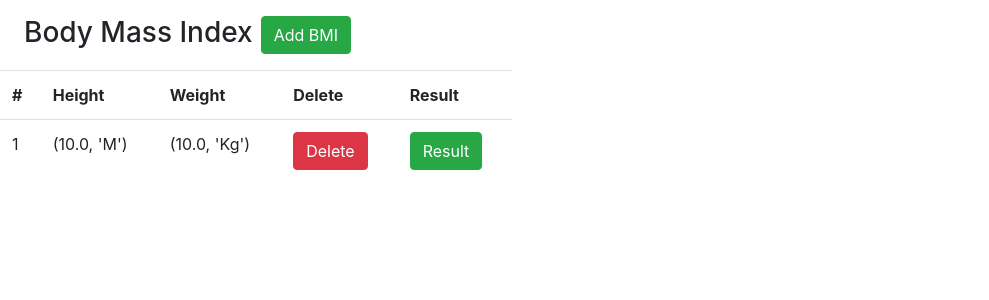
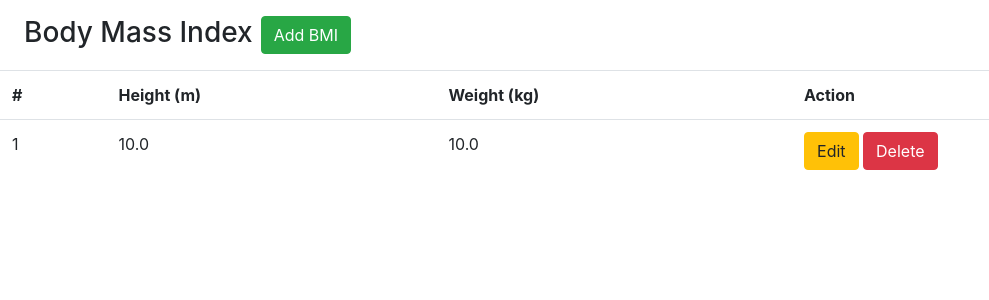
Before and after one commit to AdCur/hdip-web-project, a Flask app: page /bmi in a window 1280 px wide. Shown: the part 68-368 px from the top of the page, without its empty margins (0-989 px from the left). Run offline with Flask 2, Linux system fonts and the light colour scheme; tables that the repository leaves empty hold one stand-in row (values such as "Sample post").

Commit message:
image added and styling

```diff
--- a/application/templates/bmi.html
+++ b/application/templates/bmi.html
@@ -1,5 +1,6 @@
 {% extends 'base.html' %}
 <!-- start of main content -->
+
 {% block content %}
 <div class="row ml-4 mt-2 mb-2">
     <h3 class="mt-2">Body Mass Index</h3>
@@ -19,32 +20,73 @@
 {% endif %}
 {% endwith %}
 <!-- table -->
-<table class="table" style="width: 40%">
+<table class="table">
     <tr>
         <th>#</th>
-        <th>Height</th>
-        <th>Weight</th>
-        <th>Delete</th>
-        <th>Result</th>
+        <th>Height (m)</th>
+        <th>Weight (kg)</th>
+        <th>Action</th>
     </tr>
     <!-- for loop to retreive all coins from the database -->
     {% for row in bmi %}
     <tr>
         <td>{{row.id}}</td>
-        <td>{{row.height,'M'}}</td>
-        <td>{{row.weight,'Kg'}}</td>
+        <td>{{row.height}}</td>
+        <td>{{row.weight}}</td>
         <td>
+            <!-- url for editing each bmi by id -->
+            <a href="/update-bmi" class="btn btn-warning btn-xs" data-toggle="modal"
+                data-target="#modaledit{{row.id}}">Edit</a>
             <!-- url for deleting each bmi by id -->
-            <a href="/delete-Bmi/{{row.id}}" class="btn btn-danger btn-xs"
+            <a href="/delete-bmi/{{row.id}}" class="btn btn-danger btn-xs"
                 onclick="return confirm('Are you sure you want to delete this bmi?')">Delete</a>
         </td>
-        <td>
-            <a href="/gen-visual/{{row.id}}" class="btn btn-success btn xs">Result</a>
-
-        </td>
     </tr>
+    <!-- modal to edit bmi -->
+    <div id="modaledit{{row.id}}" class="modal fade" role="dialog">
+        <div class="modal-dialog" role="document">
+            <div class="modal-content">
+                <div class="modal-header">
+                    <h5 class="modal-title">Edit BMI</h5>
+                    <button type="button" class="close" data-dismiss="modal" aria-label="Close">
+                        <span aria-hidden="true">&times;</span>
+                    </button>
+                </div>
+                <div class="modal-body">
+                    <form action="{{url_for('update_bmi')}}" method="POST">
+                        <div class="form-group">
+                            <label>#</label>
+                            <input type="text" class="form-control" name="id" value="{{row.id}}">
+                        </div>
+                        <div class="form-group">
+                            <label>Height:</label>
+                            <input type="text" class="form-control" name="height" value="{{row.height}}">
+                        </div>
+                        <div class="form-group">
+                            <label>Weight:</label>
+                            <input type="text" class="form-control" name="weight" value="{{row.weight}}">
+                        </div>
+                        <div class="form-group">
+                            <button type="submit" class="btn btn-primary">Edit BMI</button>
+                        </div>
+                    </form>
+                </div>
+                <div class="modal-footer">
+                    <button type="button" class="btn btn-secondary" data-dismiss="modal">Close</button>
+                </div>
+            </div>
+        </div>
+    </div>
     {% endfor %}
 </table>
+{% if bmi_calc is defined %}
+<div>
+    <p class="ml-2">Your BMI is: {{bmi_calc}}, and your weight category is: {{weight_category}}</p>
+</div>
+<div>
+    <img src="../static/img/bmi.png" width="1000px" height="400px">
+</div>
+{% endif %}
 <!-- modal to add bmi -->
 <div id="mymodal" class="modal fade" role="dialog">
     <div class="modal-dialog" role="document">
@@ -77,4 +119,5 @@
     </div>
 </div>
 {% endblock %}
+
 <!-- end of main content -->
```
